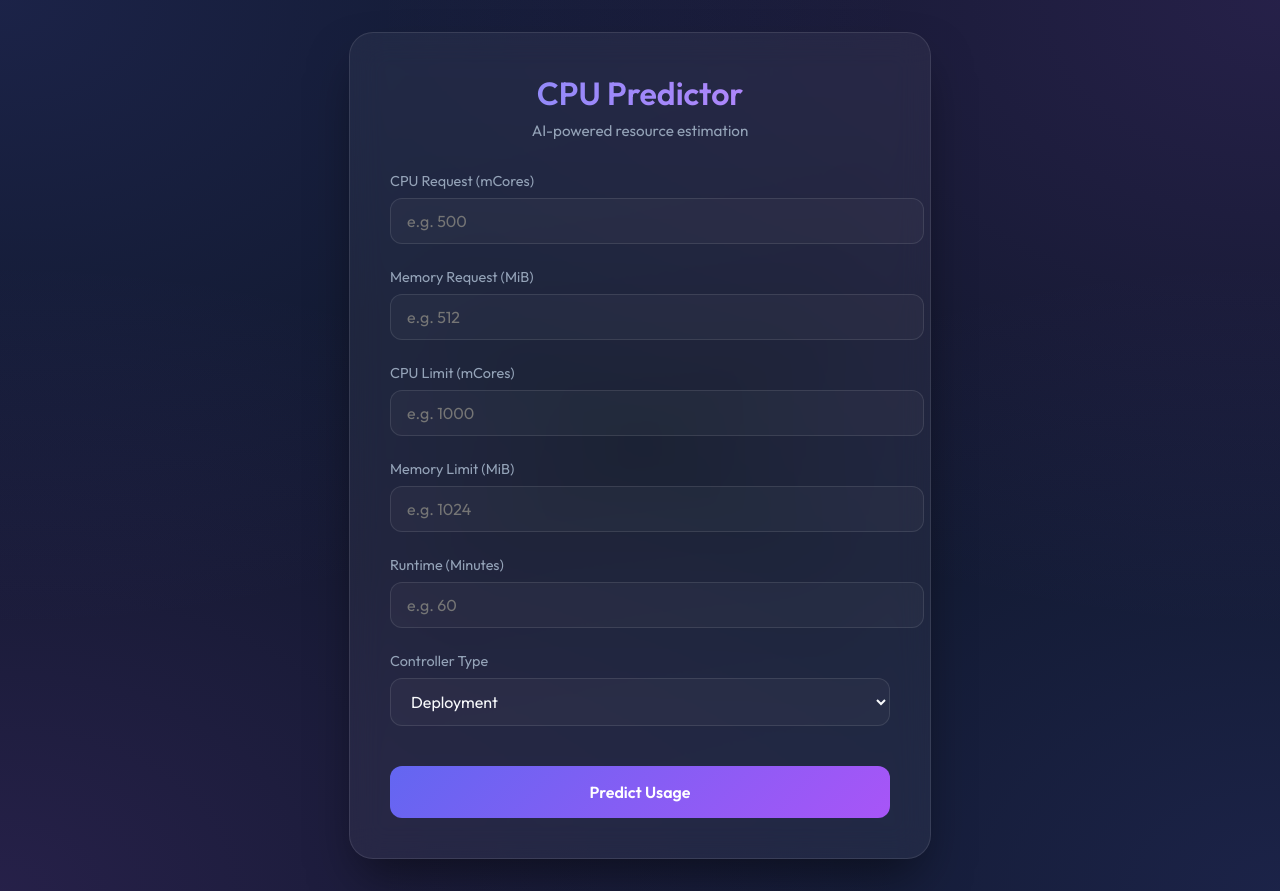
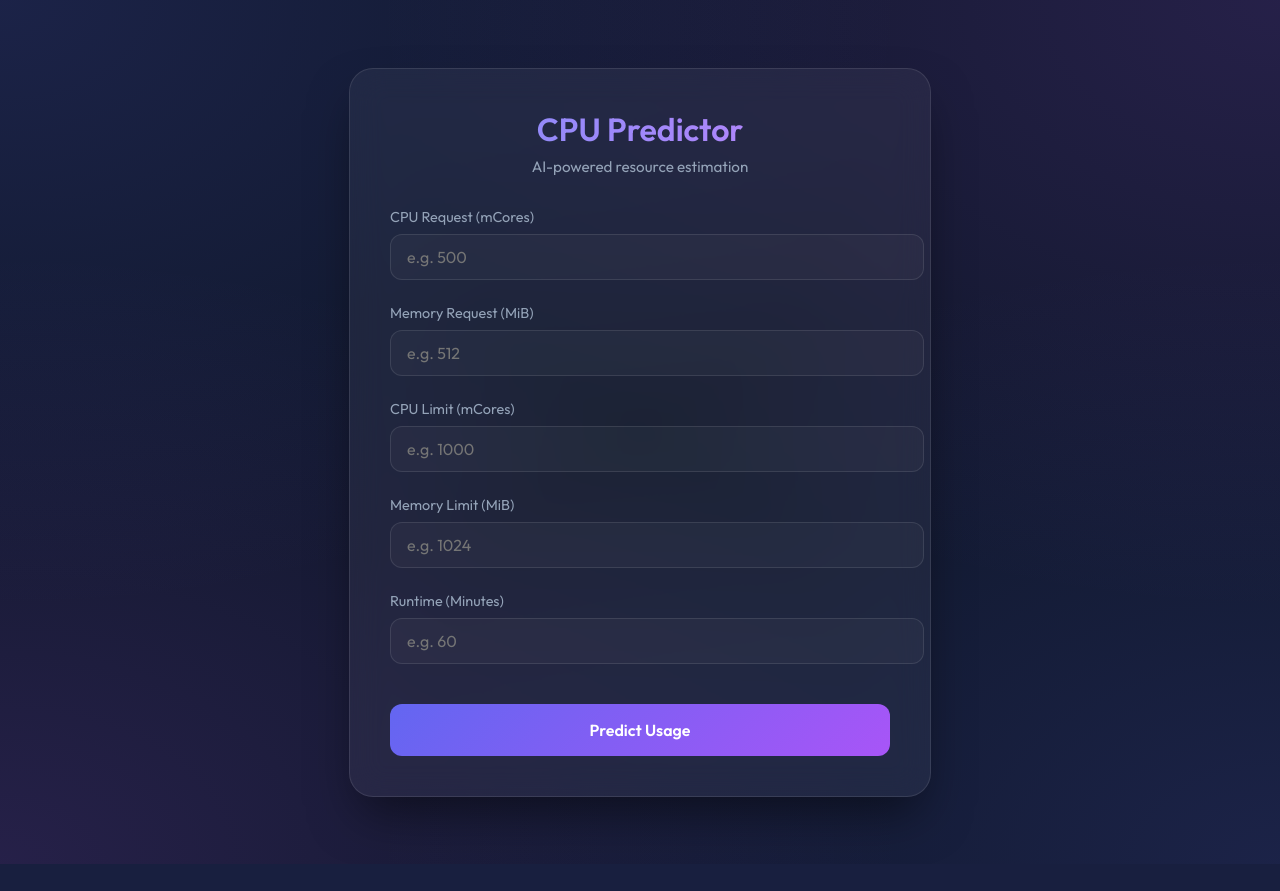
Before and after one commit to pranavv1210/CPU-Usage-Prediction, a Flask app: page / in a window 1280 px wide. After the commit the page ends 864 px from the top, so only its background shows below. Run offline with Flask 3, Linux system fonts and the light colour scheme; parts of the project's set-up code (start-up, migrations or seed data) failed here and were passed over.

Commit message:
deployment

```diff
--- a/app.py
+++ b/app.py
@@ -22,44 +22,10 @@ def predict():
             'mem_request': [float(data['mem_request'])],
             'cpu_limit': [float(data['cpu_limit'])],
             'mem_limit': [float(data['mem_limit'])],
-            'runtime_minutes': [float(data['runtime_minutes'])],
-            'controller_kind': [data['controller_kind']]
+            'runtime_minutes': [float(data['runtime_minutes'])]
         }
 
-        df = pd.DataFrame(input_data)
-
-        # One-hot encode controller_kind as done in training
-        # We need to ensure all columns from training are present
-        # The training script used: pd.get_dummies(df, columns=['controller_kind'], drop_first=True)
-        # We need to match the columns expected by the model.
-
-        # A robust way is to align with training columns.
-        # Since we don't have the training columns saved, we'll manually handle it based on known categories.
-        # Known categories from dummy data gen: 'Deployment', 'StatefulSet', 'DaemonSet'
-        # drop_first=True means one of them is dropped.
-        # Let's check the model's feature names if possible, or just replicate the logic.
-
-        # Replicating logic:
-        # If we have a single row, get_dummies might not create all columns if the category isn't present.
-        # So we should manually create the dummy columns.
-
-        # Expected columns (based on get_dummies drop_first=True):
-        # controller_kind_Deployment, controller_kind_StatefulSet (if DaemonSet is first alphabetically? No, get_dummies sorts)
-        # Categories: DaemonSet, Deployment, StatefulSet.
-        # drop_first=True drops DaemonSet.
-        # So we expect: controller_kind_Deployment, controller_kind_StatefulSet.
-
-        df_processed = pd.DataFrame()
-        df_processed['cpu_request'] = df['cpu_request']
-        df_processed['mem_request'] = df['mem_request']
-        df_processed['cpu_limit'] = df['cpu_limit']
-        df_processed['mem_limit'] = df['mem_limit']
-        df_processed['runtime_minutes'] = df['runtime_minutes']
-
-        # Add dummy columns
-        df_processed['controller_kind_Deployment'] = (df['controller_kind'] == 'Deployment').astype(int)
-        df_processed['controller_kind_StatefulSet'] = (df['controller_kind'] == 'StatefulSet').astype(int)
-        # Note: If it's DaemonSet, both will be 0.
+        df_processed = pd.DataFrame(input_data)
 
         # Ensure column order matches training (usually pandas preserves order, but let's be safe)
         # The training script:
--- a/metrics.json
+++ b/metrics.json
@@ -1,6 +1,6 @@
 {
     "model": "RandomForestRegressor",
-    "mse": 0.10928173298575819,
-    "rmse": 0.33057787733869637,
-    "r2_score": -0.18074781847928212
+    "mse": 0.10665548203567292,
+    "rmse": 0.32658150902289756,
+    "r2_score": -0.1523721696368865
 }
--- a/templates/index.html
+++ b/templates/index.html
@@ -1,5 +1,6 @@
 <!DOCTYPE html>
 <html lang="en">
+
 <head>
     <meta charset="UTF-8">
     <meta name="viewport" content="width=device-width, initial-scale=1.0">
@@ -52,8 +53,15 @@
         }
 
         @keyframes fadeIn {
-            from { opacity: 0; transform: translateY(20px); }
-            to { opacity: 1; transform: translateY(0); }
+            from {
+                opacity: 0;
+                transform: translateY(20px);
+            }
+
+            to {
+                opacity: 1;
+                transform: translateY(0);
+            }
         }
 
         h1 {
@@ -84,7 +92,8 @@
             color: var(--text-muted);
         }
 
-        input, select {
+        input,
+        select {
             width: 100%;
             padding: 0.75rem 1rem;
             background: rgba(255, 255, 255, 0.03);
@@ -95,7 +104,8 @@
             transition: all 0.3s ease;
         }
 
-        input:focus, select:focus {
+        input:focus,
+        select:focus {
             outline: none;
             border-color: var(--primary);
             background: rgba(255, 255, 255, 0.08);
@@ -136,8 +146,15 @@
         }
 
         @keyframes slideUp {
-            from { opacity: 0; transform: translateY(10px); }
-            to { opacity: 1; transform: translateY(0); }
+            from {
+                opacity: 0;
+                transform: translateY(10px);
+            }
+
+            to {
+                opacity: 1;
+                transform: translateY(0);
+            }
         }
 
         .result-value {
@@ -153,6 +170,7 @@
         }
     </style>
 </head>
+
 <body>
     <div class="container">
         <h1>CPU Predictor</h1>
@@ -184,14 +202,7 @@
                 <input type="number" id="runtime_minutes" name="runtime_minutes" required placeholder="e.g. 60">
             </div>
 
-            <div class="form-group">
-                <label for="controller_kind">Controller Type</label>
-                <select id="controller_kind" name="controller_kind">
-                    <option value="Deployment">Deployment</option>
-                    <option value="StatefulSet">StatefulSet</option>
-                    <option value="DaemonSet">DaemonSet</option>
-                </select>
-            </div>
+
 
             <button type="submit">Predict Usage</button>
         </form>
@@ -241,4 +252,5 @@
         });
     </script>
 </body>
+
 </html>
--- a/train_model.py
+++ b/train_model.py
@@ -13,7 +13,7 @@ file_name = "data-1754297123597.csv"
 df = pd.read_csv(file_name)
 
 # Select the independent and dependent variables
-independent_variables = ['cpu_request', 'mem_request', 'cpu_limit', 'mem_limit', 'runtime_minutes', 'controller_kind']
+independent_variables = ['cpu_request', 'mem_request', 'cpu_limit', 'mem_limit', 'runtime_minutes']
 dependent_variable = 'cpu_usage'
 
 # Filter the DataFrame to only include the columns we need
@@ -21,9 +21,6 @@ df = df[independent_variables + [dependent_variable]].copy()
 
 # Drop rows with missing values in the selected columns
 df.dropna(subset=independent_variables, inplace=True)
-
-# Handle the categorical variable 'controller_kind' using one-hot encoding
-df = pd.get_dummies(df, columns=['controller_kind'], drop_first=True)
 
 # Define features (X) and target (y)
 X = df.drop(columns=[dependent_variable])
```
Also changed, not shown: check_importance.py (added, +21 -0 lines), 1 other file.
